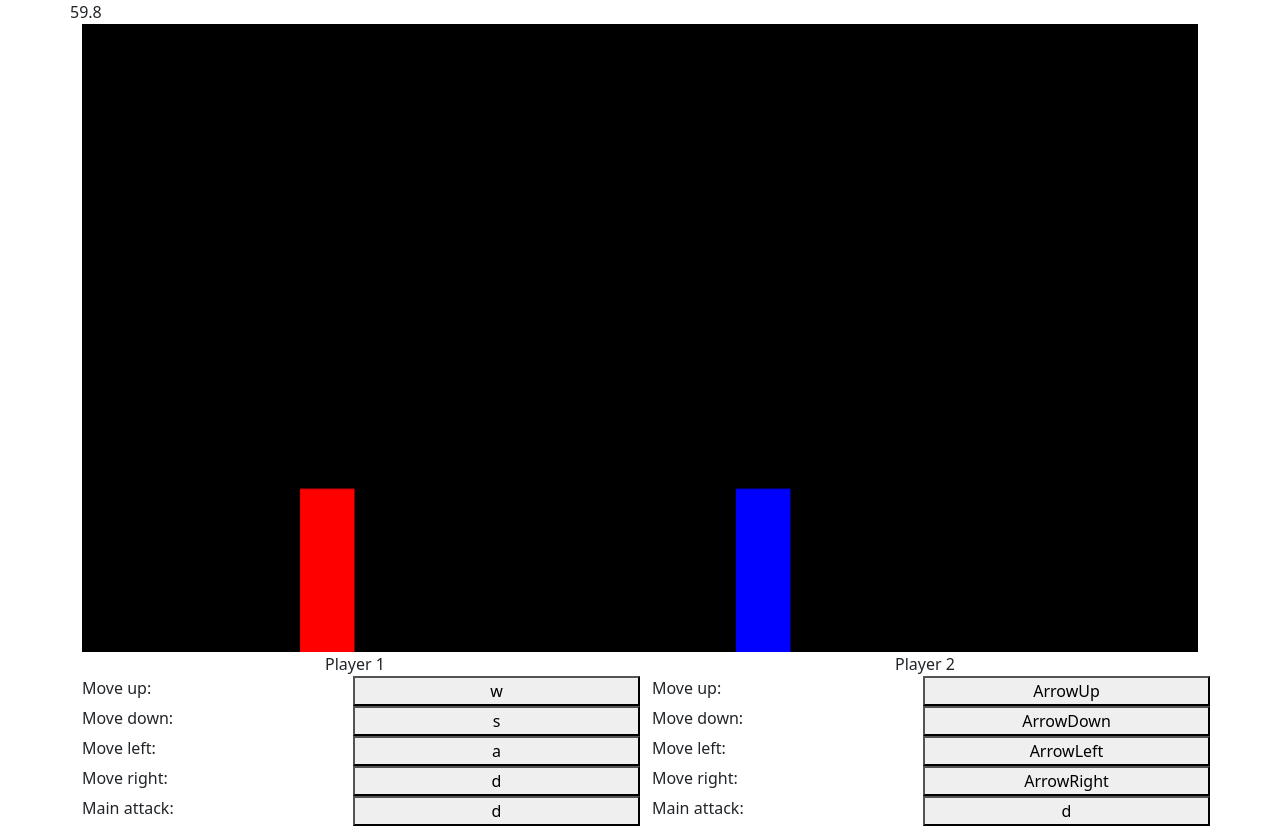
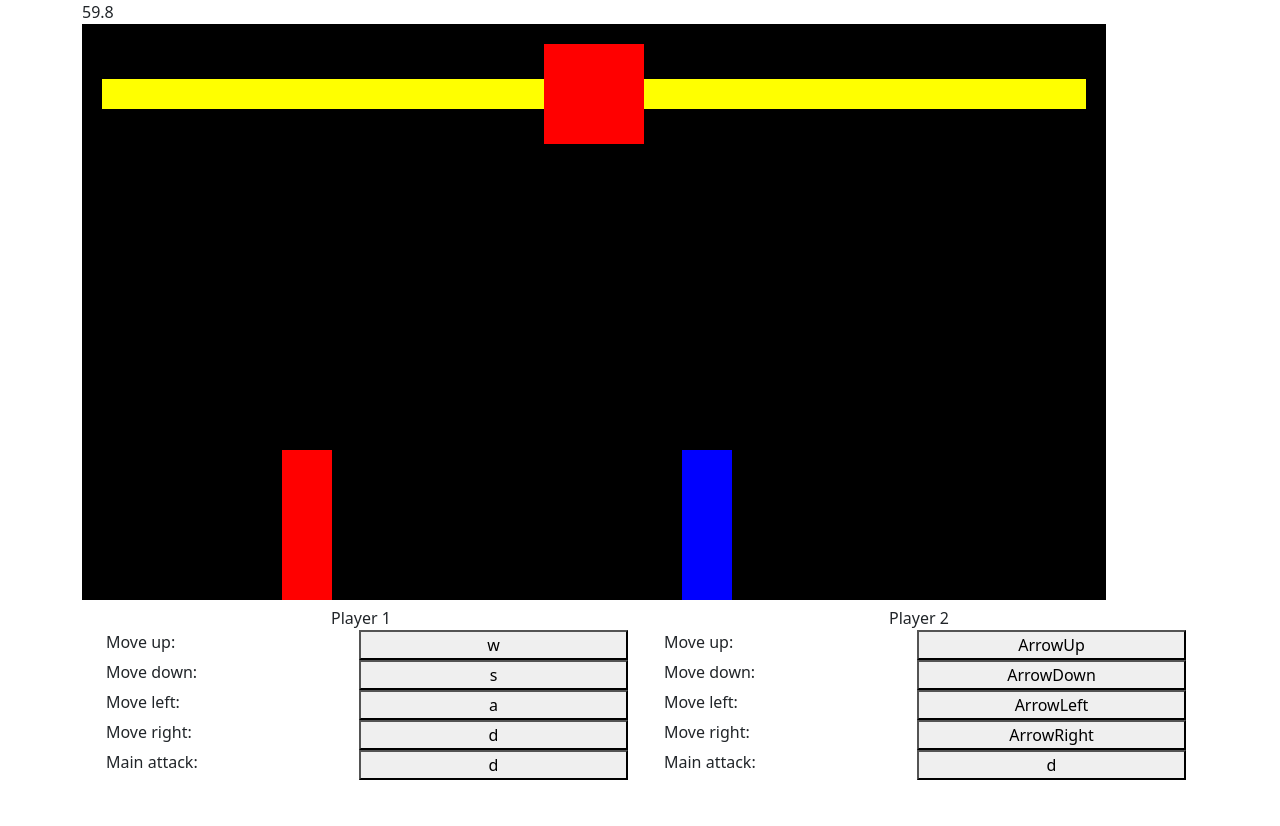
Before and after one commit to juank0205/FightingGame, a website with bundled scripts: page index.html in a window 1280 px wide. After the commit the page ends 800 px from the top, so only its background shows below. Built offline with nearby package versions, Linux system fonts and the light colour scheme.

Commit message:
Added health bar

```diff
--- /dev/null
+++ b/css/style.css
@@ -0,0 +1,47 @@
+*{
+    box-sizing: border-box;
+}
+
+.row{
+    margin: 0!important;
+}
+
+.game-container{
+    position: relative;
+    display: inline-block;
+}
+
+.health-bar-container{
+    position: absolute;
+    display: flex;
+    align-items: center;
+    width: 100%;
+    padding: 20px;
+}
+
+.health-bar{
+    background-color: blue;
+    height: 30px;
+}
+
+.timer{
+    background-color: red;
+    height: 100px;
+    width: 100px;
+    flex-shrink: 0;
+}
+
+.health-shrink-container{
+    position: relative;
+    height: 30px;
+    width: 100%;
+}
+
+.health-shrink{
+    position: absolute;
+    background-color: yellow;
+    top: 0;
+    left: 0;
+    right: 0;
+    bottom: 0;
+}
--- a/index.html
+++ b/index.html
@@ -10,7 +10,7 @@
   <!-- Bootstrap CSS v5.2.1 -->
   <link href="https://cdn.jsdelivr.net/npm/bootstrap@5.2.1/dist/css/bootstrap.min.css" rel="stylesheet"
     integrity="sha384-iYQeCzEYFbKjA/T2uDLTpkwGzCiq6soy8tYaI1GyVh/UjpbCx/TYkiZhlZB6+fzT" crossorigin="anonymous">
-
+  <link rel="stylesheet" href="./css/style.css">
 </head>
 
 <body>
@@ -20,10 +20,29 @@
 
   <main>
     <div class="container">
+      <!-- FPS counter -->
       <div class="row" id="fps"></div>
-      <div class="row">
+
+      <!-- Game canvas -->
+      <div class="game-container">
+        <div class="health-bar-container">
+
+          <div class="health-shrink-container">
+            <div class="health-bar"></div>
+            <div id="health-player-1" class="health-shrink"></div>
+          </div>
+
+          <div class="timer"></div>
+
+          <div class="health-shrink-container">
+            <div class="health-bar"></div>
+            <div id="health-player-2" class="health-shrink"></div>
+          </div>
+        </div>
         <canvas class="col"></canvas>
       </div>
+
+
       <div class="row">
         <!-- Keybind controller 1 -->
         <div class="col" id="control-1">
--- a/js/Attack.js
+++ b/js/Attack.js
@@ -2,11 +2,13 @@ class Attack {
     #id;
     #position;
     #size;
+    #damage;
 
-    constructor({id, position, size}){
+    constructor({id, position, size, damage}){
         this.#id = id;
         this.#position = position;
         this.#size = size;
+        this.#damage = damage;
     }
 
     getPosition(){
@@ -16,6 +18,10 @@ class Attack {
     getSize(){
         return this.#size;
     }
+
+    getDamage(){
+        return this.#damage;
+    }
 }
 
 export default {Attack};
--- a/js/Player.js
+++ b/js/Player.js
@@ -3,20 +3,26 @@ import attack from "./Attack.js";
 
 class Sprite {
     #playerNumber
+    #health;
     #position;
     #size;
     #moveSpeed;
     #velocity;
     #gravity;
+
     #inAir;
     #isFastFalling;
+    #isFlipped;
+
     keybinds;
     #attacks;
     #color;
+
     #enemy;
 
-    constructor({playerNumber, position, size, moveSpeed, gravity, color}){
+    constructor({playerNumber, position, size, moveSpeed, gravity, color, healthBar}){
         this.#playerNumber = playerNumber;
+        this.#health = { hp: 100, healthBar: healthBar};
         this.#position = position;
         this.#size = size;
         this.#velocity = {x: 0, y: 0};
@@ -36,11 +42,14 @@ class Sprite {
             new attack.Attack({
                 id: 'Main Attack',
                 position: { x: 0, y: 0},
-                size: { x: 100, y: 50}
+                size: { x: 100, y: 50},
+                damage: 20
             })
         ]
     }
 
+    //--------------------------------------------------------
+    //GETTERS
     getPosition(){
         return this.#position;
     }
@@ -49,8 +58,26 @@ class Sprite {
         return this.#size;
     }
 
+    getVelocity(){
+        return this.#size;
+    }
+
+    getMoveSpeed(){
+        return this.#moveSpeed;
+    }
+    //--------------------------------------------------------
+    //SETTERS
+
     setKeybinds(index, key){
         this.keybinds[index].key = key;
+    }
+
+    flip(){
+        this.#isFlipped = true;
+    }
+
+    unflip(){
+        this.#isFlipped = false;
     }
 
     setEnemy(enemy){
@@ -76,6 +103,12 @@ class Sprite {
             }
         } else{
             this.#velocity.y += this.#gravity;
+        }
+
+        if (this.#enemy.getPosition().x < this.getPosition().x){
+            this.flip();
+        } else{
+            this.unflip();
         }
     }
 
@@ -107,15 +140,35 @@ class Sprite {
 
     attack(index){
         c.fillStyle = 'green'
+        let attackSize = { x: this.#attacks[index].getSize().x, y: this.#attacks[index].getSize().y};
+        this.#isFlipped ? attackSize.x *= -1: attackSize.x *=1;
+
         c.fillRect(
             this.#position.x + this.#attacks[index].getPosition().x,
             this.#position.y + this.#attacks[index].getPosition().y,
-            this.#attacks[index].getSize().x,
-            this.#attacks[index].getSize().y,
+            attackSize.x,
+            attackSize.y,
         )
-        if(this.#position.x + this.#attacks[index].getPosition().x + this.#attacks[index].getSize().x >= this.#enemy.getPosition().x){
-            console.log('hit');
+        if (!this.#isFlipped){
+            if(this.#position.x + this.#attacks[index].getPosition().x + attackSize.x >= this.#enemy.getPosition().x &&
+            this.#position.x + this.#attacks[index].getPosition().x  <= this.#enemy.getPosition().x + this.#enemy.getSize().x &&
+            this.#position.y + this.#attacks[index].getPosition().y + attackSize.y >= this.#enemy.getPosition().y &&
+            this.#position.y + this.#attacks[index].getPosition().y <= this.#enemy.getPosition().y + this.#enemy.getSize().y){
+                this.hit(this.#attacks[index].getDamage());
+            }
+        } else{
+            if(this.#position.x + this.#attacks[index].getPosition().x + attackSize.x <= this.#enemy.getPosition().x + this.#enemy.getSize().x &&
+            this.#position.x + this.#attacks[index].getPosition().x  >= this.#enemy.getPosition().x  &&
+            this.#position.y + this.#attacks[index].getPosition().y + attackSize.y >= this.#enemy.getPosition().y &&
+            this.#position.y + this.#attacks[index].getPosition().y <= this.#enemy.getPosition().y + this.#enemy.getSize().y){
+                this.hit(this.#attacks[index].getDamage());
+            }
         }
+    }
+
+    hit(dmg){
+        this.#health.hp -= dmg;
+        this.#health.healthBar.style.width = this.#health.hp;
     }
 }
 
--- a/js/app.js
+++ b/js/app.js
@@ -25,18 +25,20 @@ const player1 = new Player.Sprite({
     playerNumber: 1,
     position: { x: 200, y: 0 },
     size: { x: 50, y: 150 },
-    moveSpeed: { x: 6, y: 7, fastFall: 5 },
-    gravity: 0.2 ,
-    color: 'red'
+    moveSpeed: { x: 6, y: 20, fastFall: 5 },
+    gravity: 1,
+    color: 'red',
+    healthBar: document.getElementById('health-player-1')
 });
 
 const player2 = new Player.Sprite({
     playerNumber: 2,
     position: { x: 600, y: 0 },
     size: { x: 50, y: 150 },
-    moveSpeed: { x: 6, y: 7, fastFall: 5 },
-    gravity: 0.2,
-    color: 'blue'
+    moveSpeed: { x: 6, y: 20, fastFall: 5 },
+    gravity: 1,
+    color: 'blue',
+    healthBar: document.getElementById('health-player-2')
 });
 
 setPlayer2Input();
```
